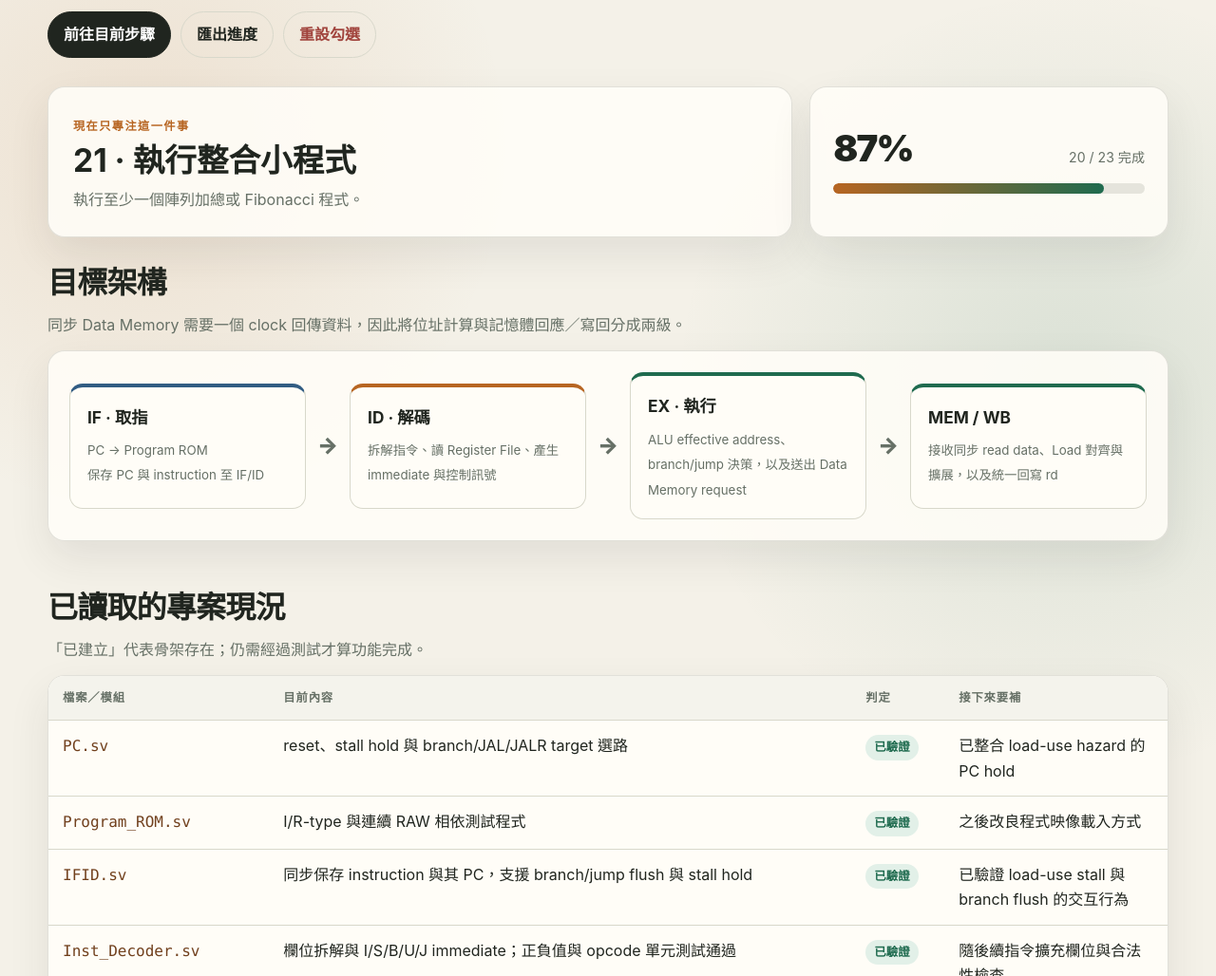
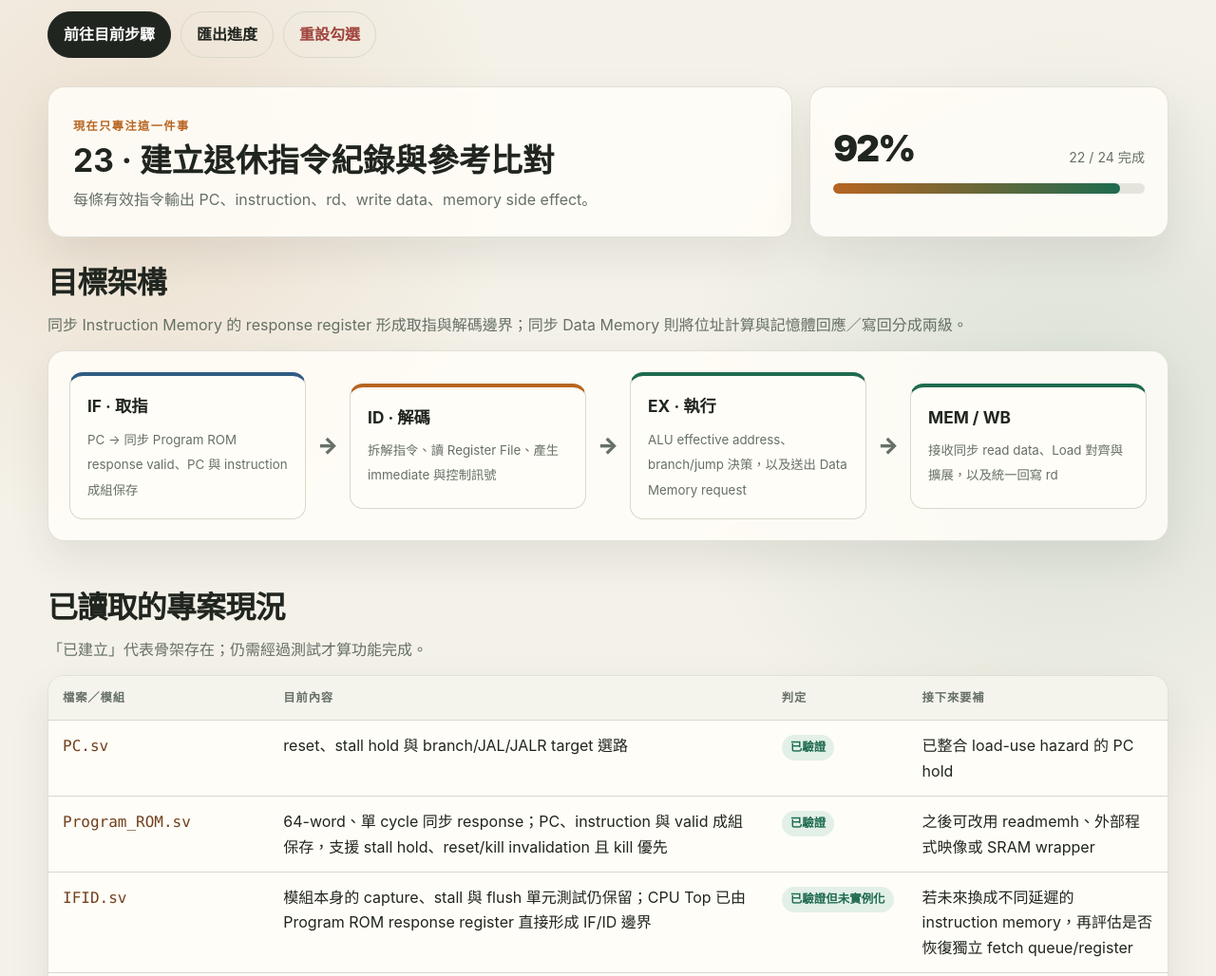
Before and after one commit to teddywang0824/rv32i-3stage-cpu, a plain HTML site: page index.html in a window 1280 px wide. Shown: the part 340-1368 px from the top of the page at 95% size. Drawn offline with Linux system fonts and the light colour scheme.

Commit message:
將instruction memory 改成同步讀取，因此移除 IFID 的控制

```diff
--- a/index.html
+++ b/index.html
@@ -194,11 +194,11 @@
       <div class="section-head">
         <div>
           <h2>目標架構</h2>
-          <p class="section-intro">同步 Data Memory 需要一個 clock 回傳資料，因此將位址計算與記憶體回應／寫回分成兩級。</p>
+          <p class="section-intro">同步 Instruction Memory 的 response register 形成取指與解碼邊界；同步 Data Memory 則將位址計算與記憶體回應／寫回分成兩級。</p>
         </div>
       </div>
       <div class="panel pipeline">
-        <div class="stage if"><b>IF · 取指</b><small>PC → Program ROM<br>保存 PC 與 instruction 至 IF/ID</small></div>
+        <div class="stage if"><b>IF · 取指</b><small>PC → 同步 Program ROM<br>response valid、PC 與 instruction 成組保存</small></div>
         <div class="arrow">→</div>
         <div class="stage id"><b>ID · 解碼</b><small>拆解指令、讀 Register File、產生 immediate 與控制訊號</small></div>
         <div class="arrow">→</div>
@@ -220,8 +220,8 @@
           <thead><tr><th>檔案／模組</th><th>目前內容</th><th>判定</th><th>接下來要補</th></tr></thead>
           <tbody>
             <tr><td><code>PC.sv</code></td><td>reset、stall hold 與 branch/JAL/JALR target 選路</td><td><span class="status ready">已驗證</span></td><td>已整合 load-use hazard 的 PC hold</td></tr>
-            <tr><td><code>Program_ROM.sv</code></td><td>I/R-type 與連續 RAW 相依測試程式</td><td><span class="status ready">已驗證</span></td><td>之後改良程式映像載入方式</td></tr>
-            <tr><td><code>IFID.sv</code></td><td>同步保存 instruction 與其 PC，支援 branch/jump flush 與 stall hold</td><td><span class="status ready">已驗證</span></td><td>已驗證 load-use stall 與 branch flush 的交互行為</td></tr>
+            <tr><td><code>Program_ROM.sv</code></td><td>64-word、單 cycle 同步 response；PC、instruction 與 valid 成組保存，支援 stall hold、reset/kill invalidation 且 kill 優先</td><td><span class="status ready">已驗證</span></td><td>之後可改用 readmemh、外部程式映像或 SRAM wrapper</td></tr>
+            <tr><td><code>IFID.sv</code></td><td>模組本身的 capture、stall 與 flush 單元測試仍保留；CPU Top 已由 Program ROM response register 直接形成 IF/ID 邊界</td><td><span class="status ready">已驗證但未實例化</span></td><td>若未來換成不同延遲的 instruction memory，再評估是否恢復獨立 fetch queue/register</td></tr>
             <tr><td><code>Inst_Decoder.sv</code></td><td>欄位拆解與 I/S/B/U/J immediate；正負值與 opcode 單元測試通過</td><td><span class="status ready">已驗證</span></td><td>隨後續指令擴充欄位與合法性檢查</td></tr>
             <tr><td><code>Reg_File.sv</code></td><td>雙讀單寫、x0 固定為 0；ALU、jump、Load writeback 與 load-use stall 後寫回通過</td><td><span class="status ready">已驗證</span></td><td>持續保留完整回歸</td></tr>
             <tr><td><code>IDEX.sv</code></td><td>同步保存資料、operand selectors、PC、control-flow 與 Load/Store controls；支援 load-use bubble</td><td><span class="status ready">已驗證</span></td><td>持續保留 stall/flush 交互回歸</td></tr>
@@ -235,15 +235,16 @@
             <tr><td><code>Forwarding_Unit.sv</code></td><td>EX/WB→ID rs1/rs2 bypass；Load address 不會在 EX 被誤當成結果 forwarding，並已整合 load-use 精確 stall</td><td><span class="status ready">已驗證</span></td><td>持續保留完整回歸</td></tr>
             <tr><td><code>Hazard_Unit.sv</code></td><td>比較 EX Load 的 rd 與 ID 指令真正使用的 rs1/rs2；排除 x0 與未使用來源，真相依時精確 stall 一個 cycle</td><td><span class="status ready">已驗證</span></td><td>之後可延伸支援可變延遲 memory</td></tr>
             <tr><td><code>Controller.sv</code></td><td>S0/S1 初始化 flush，S2 正常運作</td><td><span class="status partial">初始化用</span></td><td>另建 instruction control；之後整合 stall/flush</td></tr>
-            <tr><td><code>CPU_Top.sv</code></td><td>四級 I/R/U/branch/jump/Load/Store 資料路徑、同步 memory response、writeback mux、forwarding、雙級 flush、load-use stall 與非法指令安全 NOP</td><td><span class="status ready">已驗證</span></td><td>下一步執行整合小程式</td></tr>
-            <tr><td><code>tb_CPU_Top.sv</code></td><td>x0～x25 architectural state、forwarding 與非零 PC AUIPC 自動檢查</td><td><span class="status ready">自動驗證</span></td><td>隨新指令持續擴充</td></tr>
-            <tr><td><code>tb_CPU_Branch.sv</code></td><td>六種 branch 的 taken/not-taken、前後跳與雙級 flush，共 24 情境</td><td><span class="status ready">自動驗證</span></td><td>load-use 與 branch 的交互測試已另行補齊</td></tr>
-            <tr><td><code>tb_CPU_JAL.sv</code></td><td>JAL 正負位移、PC+4 回寫、rd=x0 與雙級 flush</td><td><span class="status ready">自動驗證</span></td><td>控制流程回歸持續保留</td></tr>
-            <tr><td><code>tb_CPU_JALR.sv</code></td><td>rs1+imm target、bit 0 清除、forwarding、負立即數、rd=x0 與非法 funct3</td><td><span class="status ready">自動驗證</span></td><td>之後補函式呼叫與 memory 的交互測試</td></tr>
+            <tr><td><code>CPU_Top.sv</code></td><td>四級 I/R/U/branch/jump/Load/Store 資料路徑、同步 instruction/data response、writeback mux、forwarding、fetch kill、ID/EX bubble、load-use stall 與非法指令安全 NOP</td><td><span class="status ready">已驗證</span></td><td>下一步建立退休指令紀錄與參考比對</td></tr>
+            <tr><td><code>tb_CPU_Top.sv</code></td><td>自行載入 I/R/U-type 程式；檢查 x0～x25 architectural state、forwarding 與非零 PC AUIPC</td><td><span class="status ready">自動驗證</span></td><td>隨新指令持續擴充</td></tr>
+            <tr><td><code>tb_CPU_Branch.sv</code></td><td>六種 branch 的 taken/not-taken 與前後跳，共 24 情境；每次 redirect 另驗 PC target、response kill、payload 配對及 ID/EX bubble</td><td><span class="status ready">自動驗證</span></td><td>load-use 與 branch 的交互測試已另行補齊</td></tr>
+            <tr><td><code>tb_CPU_JAL.sv</code></td><td>JAL 正負位移、PC+4 回寫與 rd=x0；逐次驗證 redirect 後 response kill 與 ID/EX bubble</td><td><span class="status ready">自動驗證</span></td><td>控制流程回歸持續保留</td></tr>
+            <tr><td><code>tb_CPU_JALR.sv</code></td><td>rs1+imm target、bit 0 清除、forwarding、負立即數、rd=x0 與非法 funct3；逐次驗證 redirect 邊界</td><td><span class="status ready">自動驗證</span></td><td>之後補函式呼叫與 memory 的交互測試</td></tr>
             <tr><td><code>tb_CPU_Store.sv</code></td><td>SB/SH/SW offsets、負 S-immediate、rs1/rs2 forwarding、misalignment 與 wrong-path flush</td><td><span class="status ready">自動驗證</span></td><td>下一步加入 Load/Store 交互測試</td></tr>
             <tr><td><code>tb_CPU_Load.sv</code></td><td>五種 Load、signed/unsigned extension、連續 request、負立即數、base forwarding、misalignment、flush 與非法編碼</td><td><span class="status ready">自動驗證</span></td><td>load-use 緊鄰相依測試已另行補齊</td></tr>
             <tr><td><code>tb_CPU_Load_Hazard.sv</code></td><td>涵蓋 Load→ALU、R-type 雙來源、Store 位址/資料、Branch、JALR、假相依與間隔一指令，共 7 類整合情境</td><td><span class="status ready">自動驗證</span></td><td>作為 load-use hazard 的整合回歸測試</td></tr>
             <tr><td><code>tb_CPU_Illegal.sv</code></td><td>注入 7 類非法編碼，確認皆到達 ID 且不寫 register/memory、不 redirect，後續合法 ADDI 與 SW 仍執行</td><td><span class="status ready">自動驗證</span></td><td>作為非法指令安全行為的整合回歸測試</td></tr>
+            <tr><td><code>tb_CPU_Program.sv</code></td><td>執行四元素 array sum；38 cycles 內得到 13，並核對 4 Loads、4 stalls、4 次 BNE（3 taken）與一次結果 Store</td><td><span class="status ready">自動驗證</span></td><td>之後可擴充更多編譯程式映像</td></tr>
             <tr><td>模擬工具</td><td>WSL + Icarus Verilog；可用 run_tests.sh 重複執行</td><td><span class="status ready">已驗證</span></td><td>之後可選配 GTKWave 查看 VCD</td></tr>
           </tbody>
         </table>
@@ -521,10 +522,20 @@
             title: "執行整合小程式",
             summary: "用迴圈與記憶體操作驗證各功能會一起工作。",
             goal: "執行至少一個陣列加總或 Fibonacci 程式。",
-            files: "程式映像、Program_ROM.sv 或載入機制、整合 testbench。",
+            files: "Program_ROM.sv、tb_CPU_Program.sv、tb_CPU_Top.sv、tb_Hazard_Observe.sv、run_tests.sh。",
             work: ["定義完成訊號或 sentinel", "限制最大 cycle 防止死迴圈", "檢查最後 register/memory"],
-            verify: "程式在 cycle 上限內結束，最終結果符合軟體計算。",
+            verify: "四元素 array sum 在 38 cycles 寫出 13；4 Loads、4 load-use stalls、4 次 BNE（3 taken）與一次結果 Store 全部符合預期。",
             caution: "整合測試失敗時，回到最小可重現的指令序列，不要只盯著長波形。"
+          },
+          {
+            id: "sync-imem",
+            title: "同步 Instruction Memory 與 fetch valid/flush",
+            summary: "將組合式取指改為具一個 cycle 回應延遲的同步介面。",
+            goal: "PC 發出 fetch request 後，以 response valid 將正確的 instruction 與 PC 送入 ID；Program ROM response register 直接形成 fetch/ID 邊界，redirect 或 flush 後的舊回應不得執行。",
+            files: "Program_ROM.sv、CPU_Top.sv、PC.sv、Program ROM 單元測試與 fetch/branch/jump/load-stall 整合測試。",
+            work: ["同步 read address", "instruction response valid", "保存 request PC", "stall 時序", "redirect 後丟棄舊 response", "reset/flush invalidation"],
+            verify: "順序取指、load-use stall、branch、JAL 與 JALR 均能在同步讀取延遲下執行；wrong-path instruction response 不得產生任何副作用，完整回歸通過。",
+            caution: "Instruction Memory 多一個 cycle 延遲後，PC、request PC、response valid 與 flush 必須視為同一份 fetch transaction；不能只把 ROM 改成 always_ff 而沿用原本組合式時序假設。"
           },
           {
             id: "reference",
@@ -572,7 +583,9 @@
       "stores",
       "loads",
       "load-hazard",
-      "illegal"
+      "illegal",
+      "program-test",
+      "sync-imem"
     ];
     const allSteps = phases.flatMap(phase => phase.steps);
     const state = loadState();
```
Also changed, not shown: 14 other files.
